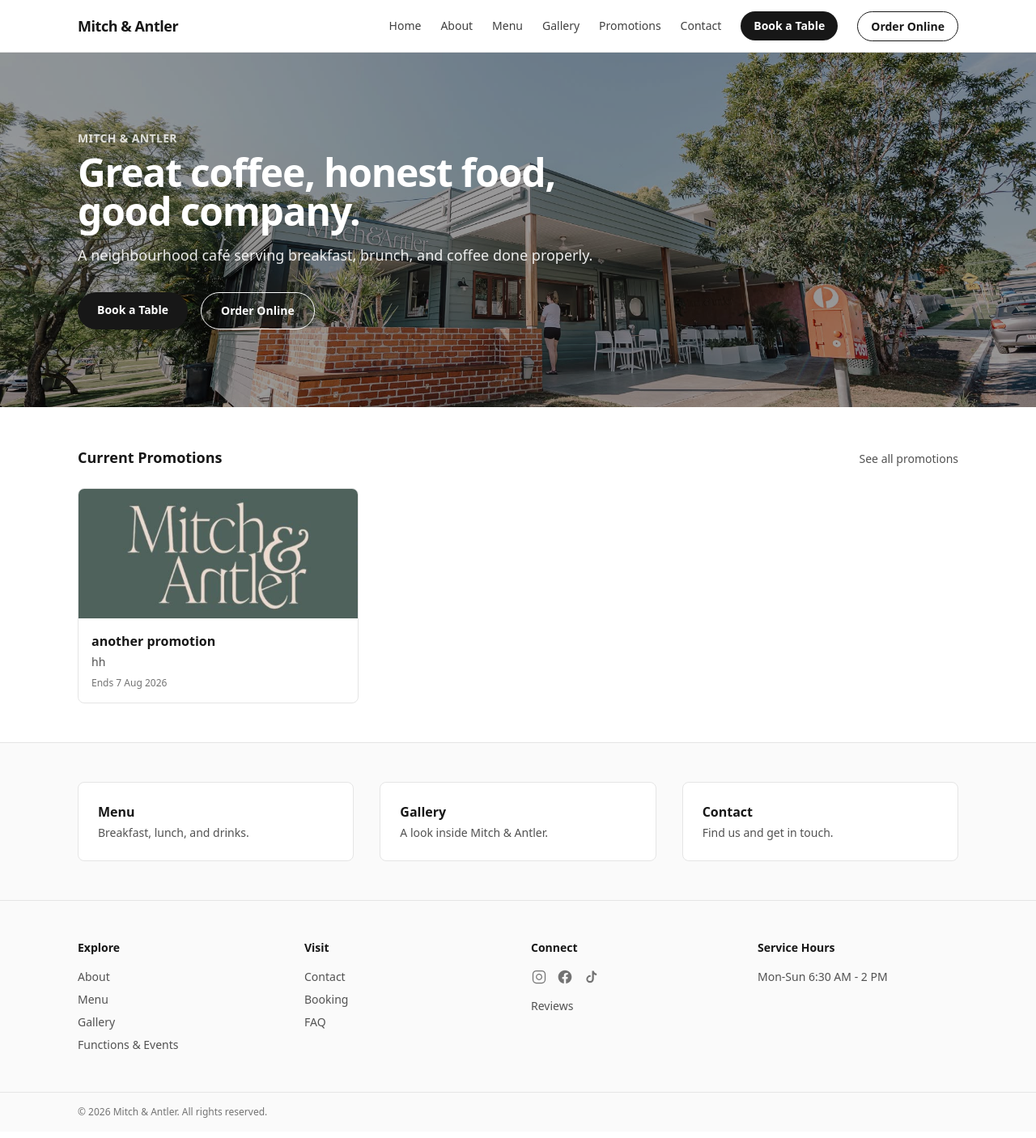
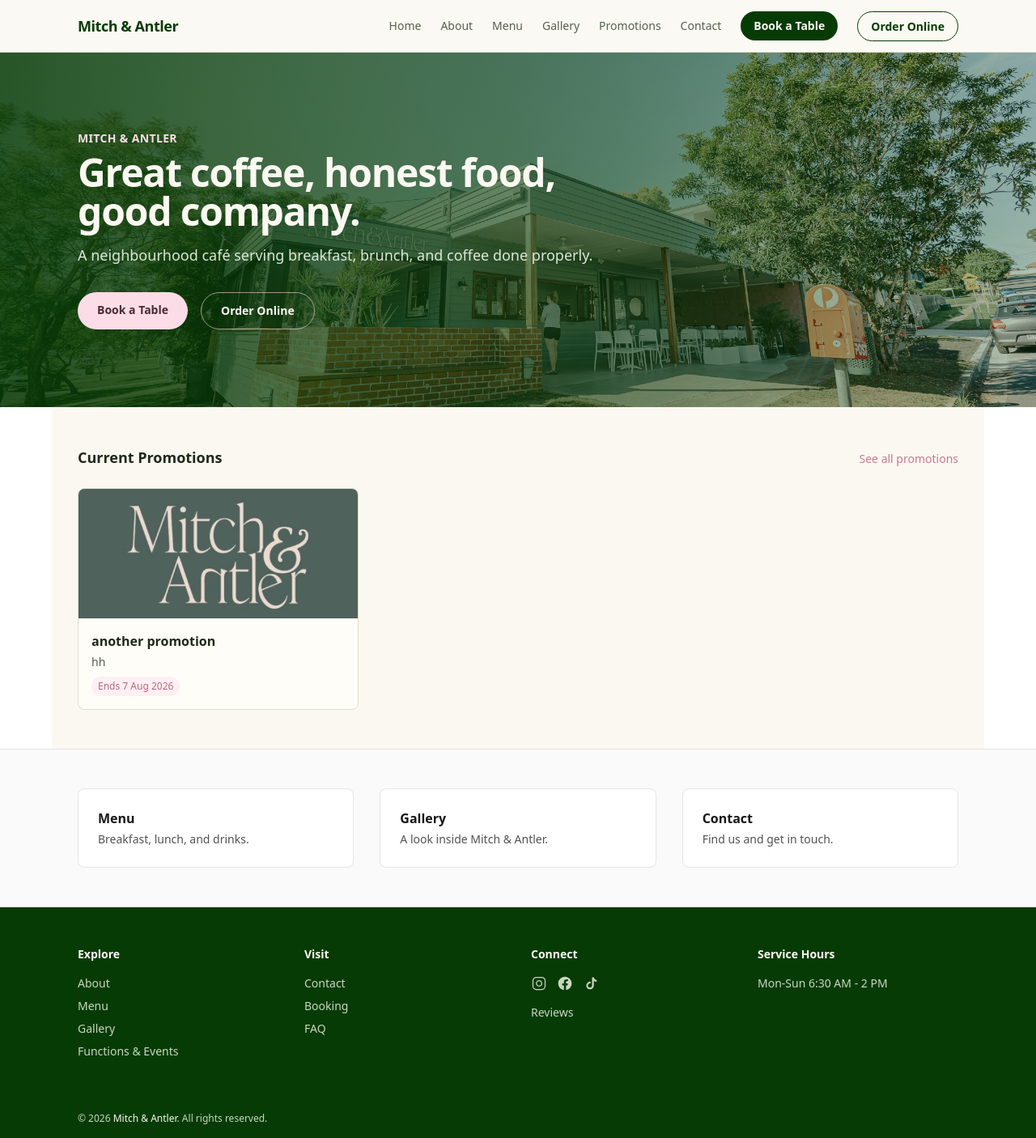
Before and after one commit to mitchandantler/Website, a Django app: page / in a window 1280 px wide. Shown: the whole page at 81% size. Before the commit the page ends 1381 px from the top, so only its background shows below. Run offline with Django 5.2, Linux system fonts and the light colour scheme; data comes from the database, SQL or seed files in the repository; data that the repository does not hold is empty; some libraries are stand-ins or nearby versions.

Commit message:
Apply new brand color palette to header, hero, promotions, footer
Visual-only restyle per provided palette (Forest Green, Pale Blush,
Paper, Rose, Card White, Oat, Leaf, Bark, Sage Grey, blush chip tones,
Plum, Mist Green), added as named Tailwind colors. Covers exactly the
sections specified: header nav/buttons, hero (including a proper
gradient photo scrim replacing the old flat black overlay), promotion
cards, footer, and a global default link color. No routes, views,
models, or JS behavior changed — confirmed all pages still return 200
locally after the change.

Co-Authored-By: Claude Sonnet 5 <noreply@anthropic.com>

```diff
--- a/templates/components/promotion_card.html
+++ b/templates/components/promotion_card.html
@@ -1,14 +1,16 @@
-<div class="overflow-hidden rounded-lg border border-neutral-200 bg-white">
+<div class="overflow-hidden rounded-lg border border-oat bg-card">
   {% if promotion.image %}
     <img src="{{ promotion.image.url }}" alt="{{ promotion.title }}" class="h-40 w-full object-cover">
+  {% else %}
+    <div class="h-40 w-full bg-forest"></div>
   {% endif %}
   <div class="p-4">
-    <h3 class="font-semibold text-neutral-900">{{ promotion.title }}</h3>
+    <h3 class="font-semibold text-bark">{{ promotion.title }}</h3>
     {% if promotion.description %}
-      <p class="mt-1 text-sm text-neutral-600">{{ promotion.description }}</p>
+      <p class="mt-1 text-sm text-sage">{{ promotion.description }}</p>
     {% endif %}
     {% if promotion.end_date %}
-      <p class="mt-2 text-xs text-neutral-500">Ends {{ promotion.end_date|date:"j M Y" }}</p>
+      <p class="mt-2 inline-block rounded-full bg-blush-tint px-2 py-1 text-xs text-blush-text">Ends {{ promotion.end_date|date:"j M Y" }}</p>
     {% endif %}
   </div>
 </div>
--- a/templates/pages/home.html
+++ b/templates/pages/home.html
@@ -8,7 +8,7 @@
 {% endblock %}
 
 {% block content %}
-<section class="relative overflow-hidden">
+<section class="relative overflow-hidden bg-forest">
   {% if hero_images %}
     <div
       x-data="{ active: 0 }"
@@ -28,26 +28,26 @@
           class="absolute inset-0 h-full w-full object-cover"
         >
       {% endfor %}
-      <div class="absolute inset-0 bg-black/40"></div>
+      <div class="absolute inset-0 bg-gradient-to-r from-forest/[.86] via-forest/[.62] to-forest/[.30]"></div>
     </div>
   {% endif %}
 
   <div class="relative mx-auto max-w-6xl px-4 sm:px-6 lg:px-8 py-16 sm:py-24">
     <div class="max-w-2xl">
-      <p class="text-sm font-semibold uppercase tracking-wide {% if hero_images %}text-white/80{% else %}text-neutral-500{% endif %}">
+      <p class="text-sm font-semibold uppercase tracking-wide text-blush">
         Mitch &amp; Antler
       </p>
-      <h1 class="mt-2 text-4xl font-bold tracking-tight sm:text-5xl {% if hero_images %}text-white{% else %}text-neutral-900{% endif %}">
+      <h1 class="mt-2 text-4xl font-bold tracking-tight sm:text-5xl text-paper">
         {{ hero_content.hero_heading }}
       </h1>
-      <p class="mt-4 text-lg {% if hero_images %}text-white/90{% else %}text-neutral-600{% endif %}">
+      <p class="mt-4 text-lg text-mist-light">
         {{ hero_content.hero_subheading }}
       </p>
       <div class="mt-8 flex flex-wrap gap-4">
-        <a href="{% url 'booking:booking' %}" class="rounded-full bg-neutral-900 px-6 py-3 text-sm font-semibold text-white hover:bg-neutral-700">
+        <a href="{% url 'booking:booking' %}" class="rounded-full bg-blush px-6 py-3 text-sm font-semibold text-plum hover:bg-paper">
           Book a Table
         </a>
-        <a href="{% url 'booking:order_online' %}" class="rounded-full border px-6 py-3 text-sm font-semibold {% if hero_images %}border-white text-white hover:bg-white/10{% else %}border-neutral-900 text-neutral-900 hover:bg-neutral-100{% endif %}">
+        <a href="{% url 'booking:order_online' %}" class="rounded-full border border-blush/60 px-6 py-3 text-sm font-semibold text-paper hover:bg-blush/[.16]">
           Order Online
         </a>
       </div>
@@ -56,10 +56,10 @@
 </section>
 
 {% if featured_promotions %}
-  <section class="mx-auto max-w-6xl px-4 sm:px-6 lg:px-8 py-12">
+  <section class="mx-auto max-w-6xl px-4 sm:px-6 lg:px-8 py-12 bg-paper">
     <div class="flex items-baseline justify-between">
-      <h2 class="text-lg font-semibold text-neutral-900">Current Promotions</h2>
-      <a href="{% url 'promotions:offers' %}" class="text-sm font-medium text-neutral-600 hover:text-neutral-900">See all promotions</a>
+      <h2 class="text-lg font-semibold text-bark">Current Promotions</h2>
+      <a href="{% url 'promotions:offers' %}" class="text-sm font-medium text-rose hover:text-forest">See all promotions</a>
     </div>
     <div class="mt-6 grid grid-cols-1 gap-6 sm:grid-cols-3">
       {% for promotion in featured_promotions %}
--- a/templates/partials/footer.html
+++ b/templates/partials/footer.html
@@ -1,30 +1,30 @@
-<footer class="border-t border-neutral-200 bg-neutral-50">
+<footer class="border-t border-oat bg-forest">
   <div class="mx-auto max-w-6xl px-4 sm:px-6 lg:px-8 py-12 grid grid-cols-1 gap-8 sm:grid-cols-2 lg:grid-cols-4">
     <div>
-      <h3 class="text-sm font-semibold text-neutral-900">Explore</h3>
-      <ul class="mt-4 space-y-2 text-sm text-neutral-600">
-        <li><a href="{% url 'website:about' %}" class="hover:text-neutral-900">About</a></li>
-        <li><a href="{% url 'menu:menu' %}" class="hover:text-neutral-900">Menu</a></li>
-        <li><a href="{% url 'gallery:gallery' %}" class="hover:text-neutral-900">Gallery</a></li>
-        <li><a href="{% url 'gallery:gallery' %}" class="hover:text-neutral-900">Functions &amp; Events</a></li>
+      <h3 class="text-sm font-semibold text-paper">Explore</h3>
+      <ul class="mt-4 space-y-2 text-sm text-mist">
+        <li><a href="{% url 'website:about' %}" class="text-mist hover:text-rose">About</a></li>
+        <li><a href="{% url 'menu:menu' %}" class="text-mist hover:text-rose">Menu</a></li>
+        <li><a href="{% url 'gallery:gallery' %}" class="text-mist hover:text-rose">Gallery</a></li>
+        <li><a href="{% url 'gallery:gallery' %}" class="text-mist hover:text-rose">Functions &amp; Events</a></li>
       </ul>
     </div>
 
     <div>
-      <h3 class="text-sm font-semibold text-neutral-900">Visit</h3>
-      <ul class="mt-4 space-y-2 text-sm text-neutral-600">
-        <li><a href="{% url 'contact:contact' %}" class="hover:text-neutral-900">Contact</a></li>
-        <li><a href="{% url 'booking:booking' %}" class="hover:text-neutral-900">Booking</a></li>
-        <li><a href="{% url 'website:faq' %}" class="hover:text-neutral-900">FAQ</a></li>
+      <h3 class="text-sm font-semibold text-paper">Visit</h3>
+      <ul class="mt-4 space-y-2 text-sm text-mist">
+        <li><a href="{% url 'contact:contact' %}" class="text-mist hover:text-rose">Contact</a></li>
+        <li><a href="{% url 'booking:booking' %}" class="text-mist hover:text-rose">Booking</a></li>
+        <li><a href="{% url 'website:faq' %}" class="text-mist hover:text-rose">FAQ</a></li>
       </ul>
     </div>
 
     <div>
-      <h3 class="text-sm font-semibold text-neutral-900">Connect</h3>
+      <h3 class="text-sm font-semibold text-paper">Connect</h3>
       {% if socials.instagram_url or socials.facebook_url or socials.tiktok_url %}
         <div class="mt-4 flex items-center gap-3">
           {% if socials.instagram_url %}
-            <a href="{{ socials.instagram_url }}" target="_blank" rel="noopener" aria-label="Instagram" class="text-neutral-500 hover:text-neutral-900">
+            <a href="{{ socials.instagram_url }}" target="_blank" rel="noopener" aria-label="Instagram" class="text-mist hover:text-rose">
               <svg viewBox="0 0 24 24" fill="none" stroke="currentColor" stroke-width="1.5" class="h-5 w-5">
                 <rect x="3" y="3" width="18" height="18" rx="5" ry="5"></rect>
                 <path d="M16 11.37A4 4 0 1 1 12.63 8 4 4 0 0 1 16 11.37z"></path>
@@ -33,14 +33,14 @@
             </a>
           {% endif %}
           {% if socials.facebook_url %}
-            <a href="{{ socials.facebook_url }}" target="_blank" rel="noopener" aria-label="Facebook" class="text-neutral-500 hover:text-neutral-900">
+            <a href="{{ socials.facebook_url }}" target="_blank" rel="noopener" aria-label="Facebook" class="text-mist hover:text-rose">
               <svg viewBox="0 0 24 24" fill="currentColor" class="h-5 w-5">
                 <path d="M22 12c0-5.523-4.477-10-10-10S2 6.477 2 12c0 4.991 3.657 9.128 8.438 9.878v-6.987h-2.54V12h2.54V9.797c0-2.506 1.492-3.89 3.777-3.89 1.094 0 2.238.195 2.238.195v2.46h-1.26c-1.243 0-1.63.771-1.63 1.562V12h2.773l-.443 2.891h-2.33v6.987C18.343 21.128 22 16.991 22 12z"></path>
               </svg>
             </a>
           {% endif %}
           {% if socials.tiktok_url %}
-            <a href="{{ socials.tiktok_url }}" target="_blank" rel="noopener" aria-label="TikTok" class="text-neutral-500 hover:text-neutral-900">
+            <a href="{{ socials.tiktok_url }}" target="_blank" rel="noopener" aria-label="TikTok" class="text-mist hover:text-rose">
               <svg viewBox="0 0 24 24" fill="currentColor" class="h-5 w-5">
                 <path d="M16.5 3c.33 2.09 1.98 3.71 4.08 3.94v2.55a6.6 6.6 0 0 1-4.08-1.4v6.98a5.63 5.63 0 1 1-4.87-5.58v2.6a3.05 3.05 0 1 0 2.16 2.92V3h2.71z"></path>
               </svg>
@@ -48,26 +48,26 @@
           {% endif %}
         </div>
       {% endif %}
-      <ul class="mt-4 space-y-2 text-sm text-neutral-600">
-        <li><a href="{% url 'website:reviews' %}" class="hover:text-neutral-900">Reviews</a></li>
+      <ul class="mt-4 space-y-2 text-sm text-mist">
+        <li><a href="{% url 'website:reviews' %}" class="text-mist hover:text-rose">Reviews</a></li>
       </ul>
     </div>
 
     <div>
-      <h3 class="text-sm font-semibold text-neutral-900">Service Hours</h3>
+      <h3 class="text-sm font-semibold text-paper">Service Hours</h3>
       {% if service_hours_summary %}
-        <p class="mt-4 text-sm text-neutral-600">{{ service_hours_summary }}</p>
+        <p class="mt-4 text-sm text-mist">{{ service_hours_summary }}</p>
       {% else %}
-        <div class="mt-4 text-sm text-neutral-600">
+        <div class="mt-4 text-sm text-mist">
           {% include "components/opening_hours_table.html" %}
         </div>
       {% endif %}
     </div>
   </div>
 
-  <div class="border-t border-neutral-200">
-    <div class="mx-auto max-w-6xl px-4 sm:px-6 lg:px-8 py-4 text-xs text-neutral-500">
-      &copy; {% now "Y" %} Mitch &amp; Antler. All rights reserved.
+  <div class="border-t border-forest">
+    <div class="mx-auto max-w-6xl px-4 sm:px-6 lg:px-8 py-4 text-xs text-mist">
+      &copy; {% now "Y" %} <span class="text-paper">Mitch &amp; Antler</span>. All rights reserved.
     </div>
   </div>
 </footer>
--- a/templates/partials/header.html
+++ b/templates/partials/header.html
@@ -1,44 +1,44 @@
-<header x-data="{ open: false }" class="sticky top-0 z-40 bg-white/95 backdrop-blur border-b border-neutral-200">
+<header x-data="{ open: false }" class="sticky top-0 z-40 bg-paper/95 backdrop-blur border-b border-oat">
   <nav class="mx-auto max-w-6xl px-4 sm:px-6 lg:px-8">
     <div class="flex h-16 items-center justify-between">
-      <a href="{% url 'website:home' %}" class="text-lg font-semibold tracking-tight">
+      <a href="{% url 'website:home' %}" class="text-lg font-semibold tracking-tight text-forest">
         Mitch &amp; Antler
       </a>
 
       <div class="hidden md:flex md:items-center md:gap-6">
-        <a href="{% url 'website:home' %}" class="text-sm font-medium text-neutral-700 hover:text-neutral-950">Home</a>
-        <a href="{% url 'website:about' %}" class="text-sm font-medium text-neutral-700 hover:text-neutral-950">About</a>
-        <a href="{% url 'menu:menu' %}" class="text-sm font-medium text-neutral-700 hover:text-neutral-950">Menu</a>
-        <a href="{% url 'gallery:gallery' %}" class="text-sm font-medium text-neutral-700 hover:text-neutral-950">Gallery</a>
-        <a href="{% url 'promotions:offers' %}" class="text-sm font-medium text-neutral-700 hover:text-neutral-950">Promotions</a>
-        <a href="{% url 'contact:contact' %}" class="text-sm font-medium text-neutral-700 hover:text-neutral-950">Contact</a>
-        <a href="{% url 'booking:booking' %}" class="rounded-full bg-neutral-900 px-4 py-2 text-sm font-semibold text-white hover:bg-neutral-700">
+        <a href="{% url 'website:home' %}" class="text-sm font-medium text-sage hover:text-forest">Home</a>
+        <a href="{% url 'website:about' %}" class="text-sm font-medium text-sage hover:text-forest">About</a>
+        <a href="{% url 'menu:menu' %}" class="text-sm font-medium text-sage hover:text-forest">Menu</a>
+        <a href="{% url 'gallery:gallery' %}" class="text-sm font-medium text-sage hover:text-forest">Gallery</a>
+        <a href="{% url 'promotions:offers' %}" class="text-sm font-medium text-sage hover:text-forest">Promotions</a>
+        <a href="{% url 'contact:contact' %}" class="text-sm font-medium text-sage hover:text-forest">Contact</a>
+        <a href="{% url 'booking:booking' %}" class="rounded-full bg-forest px-4 py-2 text-sm font-semibold text-paper hover:bg-rose">
           Book a Table
         </a>
         {% if site_settings.qr_ordering_url or site_settings.uber_eats_url or site_settings.doordash_url %}
           <div class="relative" x-data="{ orderMenuOpen: false }" @mouseenter="orderMenuOpen = true" @mouseleave="orderMenuOpen = false">
-            <a href="{% url 'booking:order_online' %}" class="rounded-full border border-neutral-900 px-4 py-2 text-sm font-semibold text-neutral-900 hover:bg-neutral-100">
+            <a href="{% url 'booking:order_online' %}" class="rounded-full border border-forest px-4 py-2 text-sm font-semibold text-forest hover:bg-leaf">
               Order Online
             </a>
             <div
               x-show="orderMenuOpen"
               x-cloak
               x-transition
-              class="absolute right-0 top-full w-48 rounded-md border border-neutral-200 bg-white py-1 shadow-lg"
+              class="absolute right-0 top-full w-48 rounded-md border border-oat bg-card py-1 shadow-lg"
             >
               {% if site_settings.qr_ordering_url %}
-                <a href="{% url 'booking:order_online' %}?method=pickup" class="block px-4 py-2 text-sm text-neutral-700 hover:bg-neutral-100">Order for Pickup</a>
+                <a href="{% url 'booking:order_online' %}?method=pickup" class="block px-4 py-2 text-sm text-sage hover:bg-leaf">Order for Pickup</a>
               {% endif %}
               {% if site_settings.uber_eats_url %}
-                <a href="{% url 'booking:order_online' %}?method=ubereats" class="block px-4 py-2 text-sm text-neutral-700 hover:bg-neutral-100">Uber Eats</a>
+                <a href="{% url 'booking:order_online' %}?method=ubereats" class="block px-4 py-2 text-sm text-sage hover:bg-leaf">Uber Eats</a>
               {% endif %}
               {% if site_settings.doordash_url %}
-                <a href="{% url 'booking:order_online' %}?method=doordash" class="block px-4 py-2 text-sm text-neutral-700 hover:bg-neutral-100">DoorDash</a>
+                <a href="{% url 'booking:order_online' %}?method=doordash" class="block px-4 py-2 text-sm text-sage hover:bg-leaf">DoorDash</a>
               {% endif %}
             </div>
           </div>
         {% else %}
-          <a href="{% url 'booking:order_online' %}" class="rounded-full border border-neutral-900 px-4 py-2 text-sm font-semibold text-neutral-900 hover:bg-neutral-100">
+          <a href="{% url 'booking:order_online' %}" class="rounded-full border border-forest px-4 py-2 text-sm font-semibold text-forest hover:bg-leaf">
             Order Online
           </a>
         {% endif %}
@@ -46,7 +46,7 @@
 
       <button
         type="button"
-        class="md:hidden inline-flex items-center justify-center rounded-md p-2 text-neutral-700 hover:bg-neutral-100"
+        class="md:hidden inline-flex items-center justify-center rounded-md p-2 text-sage hover:bg-leaf"
         @click="open = !open"
         :aria-expanded="open"
         aria-controls="mobile-menu"
@@ -62,14 +62,14 @@
     </div>
 
     <div id="mobile-menu" x-show="open" x-cloak class="md:hidden pb-4 space-y-1">
-      <a href="{% url 'website:home' %}" class="block rounded-md px-3 py-2 text-base font-medium text-neutral-700 hover:bg-neutral-100">Home</a>
-      <a href="{% url 'website:about' %}" class="block rounded-md px-3 py-2 text-base font-medium text-neutral-700 hover:bg-neutral-100">About</a>
-      <a href="{% url 'menu:menu' %}" class="block rounded-md px-3 py-2 text-base font-medium text-neutral-700 hover:bg-neutral-100">Menu</a>
-      <a href="{% url 'gallery:gallery' %}" class="block rounded-md px-3 py-2 text-base font-medium text-neutral-700 hover:bg-neutral-100">Gallery</a>
-      <a href="{% url 'promotions:offers' %}" class="block rounded-md px-3 py-2 text-base font-medium text-neutral-700 hover:bg-neutral-100">Promotions</a>
-      <a href="{% url 'contact:contact' %}" class="block rounded-md px-3 py-2 text-base font-medium text-neutral-700 hover:bg-neutral-100">Contact</a>
-      <a href="{% url 'booking:booking' %}" class="block rounded-md px-3 py-2 text-base font-semibold text-neutral-900">Book a Table</a>
-      <a href="{% url 'booking:order_online' %}" class="block rounded-md px-3 py-2 text-base font-semibold text-neutral-900">Order Online</a>
+      <a href="{% url 'website:home' %}" class="block rounded-md px-3 py-2 text-base font-medium text-sage hover:bg-leaf hover:text-forest">Home</a>
+      <a href="{% url 'website:about' %}" class="block rounded-md px-3 py-2 text-base font-medium text-sage hover:bg-leaf hover:text-forest">About</a>
+      <a href="{% url 'menu:menu' %}" class="block rounded-md px-3 py-2 text-base font-medium text-sage hover:bg-leaf hover:text-forest">Menu</a>
+      <a href="{% url 'gallery:gallery' %}" class="block rounded-md px-3 py-2 text-base font-medium text-sage hover:bg-leaf hover:text-forest">Gallery</a>
+      <a href="{% url 'promotions:offers' %}" class="block rounded-md px-3 py-2 text-base font-medium text-sage hover:bg-leaf hover:text-forest">Promotions</a>
+      <a href="{% url 'contact:contact' %}" class="block rounded-md px-3 py-2 text-base font-medium text-sage hover:bg-leaf hover:text-forest">Contact</a>
+      <a href="{% url 'booking:booking' %}" class="block rounded-md px-3 py-2 text-base font-semibold text-forest">Book a Table</a>
+      <a href="{% url 'booking:order_online' %}" class="block rounded-md px-3 py-2 text-base font-semibold text-forest">Order Online</a>
     </div>
   </nav>
 </header>
```
Also changed, not shown: static/css/input.css (+12 -0 lines), tailwind.config.js (+18 -1 lines), static/css/tailwind.css.
